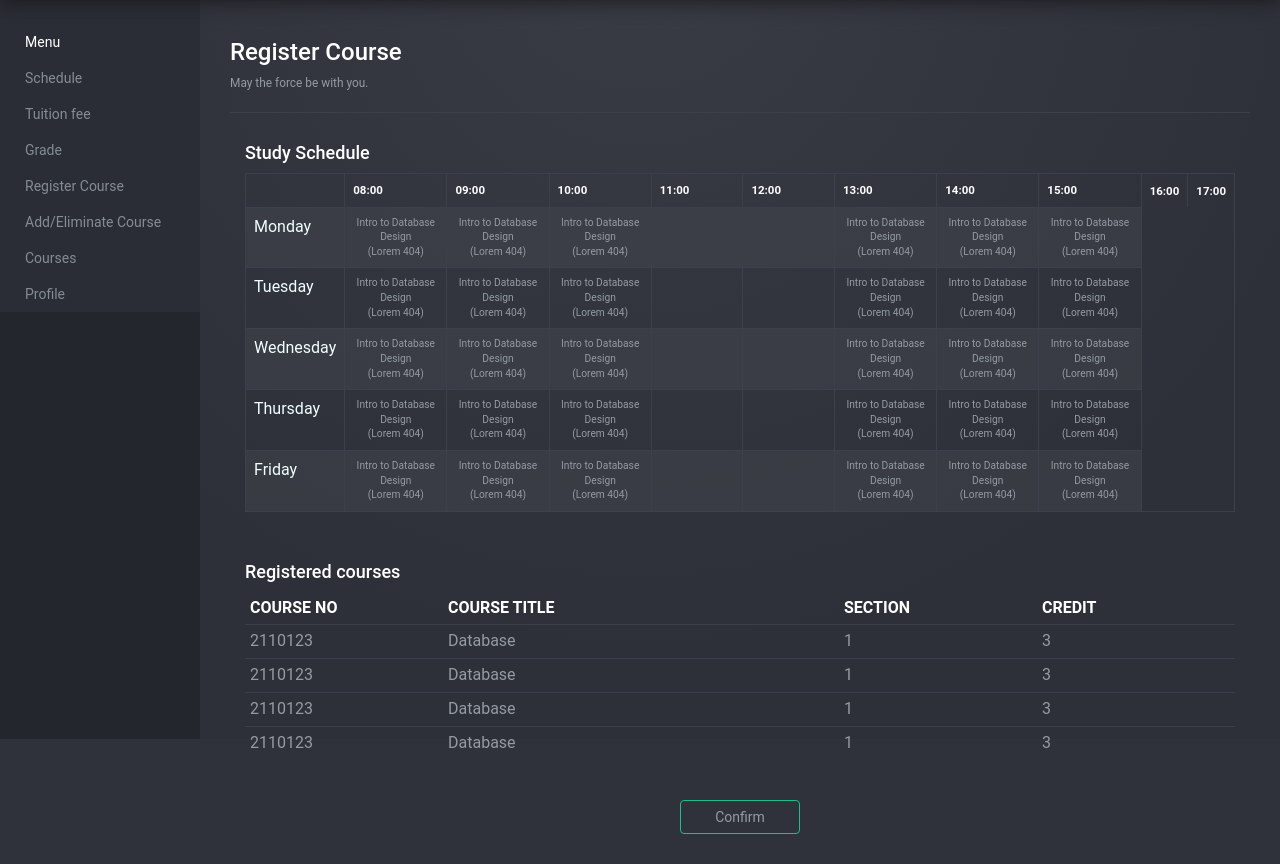
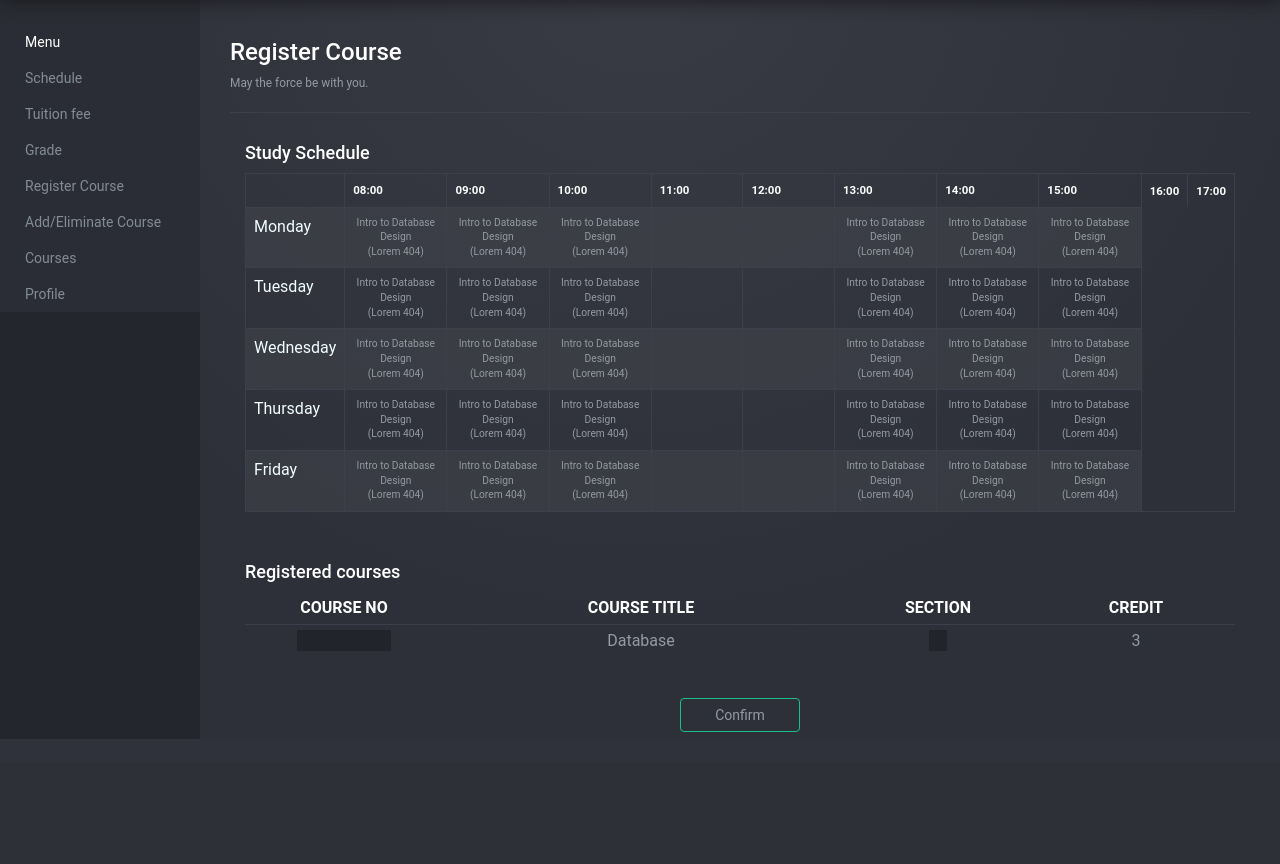
Before and after one commit to kheminw/reg-ting-rao, a Python web app: template app/templates/register.html in a window 1280 px wide. Shown: the part 61-925 px from the top of the page. After the commit the page ends 793 px from the top, so only its background shows below. Run offline with Jinja, Linux system fonts and the light colour scheme; the template is opened without the code that fills it, so the values that code supplies are empty; some libraries are stand-ins or nearby versions.

Commit message:
edit input tag in add-eliminate.html and register.html

```diff
--- a/app/static/main.css
+++ b/app/static/main.css
@@ -21,6 +21,30 @@
     text-align:center;
     font-size:1.1vw;
     widows:250px;
+}
+
+.input-text-small{
+    text-align:center;
+    background-color:#21242a;
+    border:none;
+    width:10%;
+    height:100%;
+}
+
+.input-text-big{
+    text-align:center;
+    background-color:#21242a;
+    border:none;
+    width:30%;
+    height:100%;
+}
+
+.input-register-big{
+    text-align:center;
+    background-color:#21242a;
+    border:none;
+    width:50%;
+    height:100%;
 }
 
 .line {
--- a/app/templates/add-eliminate.html
+++ b/app/templates/add-eliminate.html
@@ -164,9 +164,9 @@
       <tbody>
         {% for i in range(4)%}
         <tr>
-          <td style="text-align:center;">0000000</td>
+          <td style="text-align:center;"><input type="text" class="input-text-big"></td>
           <td style="text-align:center;">Intro to Database Design</td>
-          <td style="text-align:center;">1</td>
+          <td style="text-align:center;"><input type="text" class="input-text-small"></td>
           <td style="text-align:center;">3</td>
         </tr>
         {% endfor %}
--- a/app/templates/register.html
+++ b/app/templates/register.html
@@ -132,36 +132,18 @@
       <table class="table table-responsive table-condensed">
         <thead>
           <tr>
-            <th class="col-md-1">COURSE NO</th>
-            <th class="col-md-2">COURSE TITLE</th>
-            <th class="col-md-1">SECTION</th>
-            <th class="col-md-1">CREDIT</th>
+            <th class="col-md-1 center-text">COURSE NO</th>
+            <th class="col-md-2 center-text">COURSE TITLE</th>
+            <th class="col-md-1 center-text">SECTION</th>
+            <th class="col-md-1 center-text">CREDIT</th>
           </tr>
           </thead>
           <tbody>
             <tr>
-              <td>2110123</td>
-              <td>Database</td>
-              <td>1</td>
-              <td>3</td>
-            </tr>
-            <tr>
-              <td>2110123</td>
-              <td>Database</td>
-              <td>1</td>
-              <td>3</td>
-            </tr>
-            <tr>
-              <td>2110123</td>
-              <td>Database</td>
-              <td>1</td>
-              <td>3</td>
-            </tr>
-            <tr>
-              <td>2110123</td>
-              <td>Database</td>
-              <td>1</td>
-              <td>3</td>
+              <td style="text-align:center;"><input type="text" class="input-register-big"></td>
+              <td style="text-align:center;">Database</td>
+              <td style="text-align:center;"><input type="text" class="input-text-small"></td>
+              <td style="text-align:center;">3</td>
             </tr>
           </tbody>
       </table>
```
